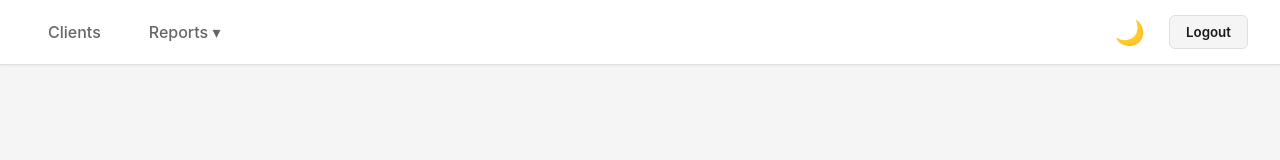
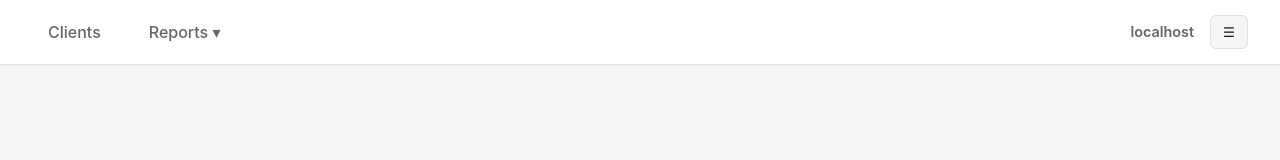
Before and after one commit to hamidmayeli/outline-ss-ws, a React (Vite) app in the folder management-app/frontend/: page /login in a window 1280 px wide. Shown: the top 160 px of the page. Built offline with nearby package versions, Linux system fonts and the light colour scheme; no server answers; sample sign-in values are in the browser's storage.

Commit message:
Refactor header to implement burger menu and host prefix display

```diff
--- a/management-app/frontend/src/components/Layout.css
+++ b/management-app/frontend/src/components/Layout.css
@@ -114,25 +114,18 @@
   gap: 1rem;
 }
 
-.theme-toggle {
-  background: none;
-  border: none;
-  font-size: 1.5rem;
-  cursor: pointer;
-  padding: 0.5rem;
-  border-radius: 6px;
-  display: flex;
-  align-items: center;
-  justify-content: center;
-  transition: background-color 0.2s;
+.host-prefix {
+  color: var(--text-secondary);
+  font-size: 0.9rem;
+  font-weight: 600;
 }
 
-.theme-toggle:hover {
-  background: var(--bg-hover);
+.burger-menu-container {
+  position: relative;
 }
 
-.logout-btn {
-  padding: 0.5rem 1rem;
+.burger-menu-toggle {
+  padding: 0.5rem 0.75rem;
   background: var(--bg-secondary);
   color: var(--text-primary);
   border: 1px solid var(--border-color);
@@ -142,9 +135,40 @@
   transition: all 0.2s;
 }
 
-.logout-btn:hover {
+.burger-menu-toggle:hover {
   background: var(--bg-hover);
   border-color: var(--primary-color);
+}
+
+.burger-menu-dropdown {
+  position: absolute;
+  top: calc(100% + 0.5rem);
+  right: 0;
+  background: var(--bg-primary);
+  border: 1px solid var(--border-color);
+  border-radius: 6px;
+  box-shadow: var(--shadow-md);
+  min-width: 220px;
+  z-index: 1000;
+  overflow: hidden;
+}
+
+.burger-menu-item {
+  width: 100%;
+  text-align: left;
+  padding: 0.75rem 1rem;
+  background: transparent;
+  color: var(--text-secondary);
+  border: none;
+  cursor: pointer;
+  font-size: 0.95rem;
+  font-weight: 500;
+  transition: all 0.2s;
+}
+
+.burger-menu-item:hover {
+  color: var(--text-primary);
+  background: var(--bg-hover);
 }
 
 .main-content {
@@ -176,9 +200,8 @@
     font-size: 0.875rem;
   }
 
-  .logout-btn {
-    padding: 0.5rem 0.75rem;
-    font-size: 0.875rem;
+  .host-prefix {
+    font-size: 0.8rem;
   }
 }
 
@@ -187,12 +210,16 @@
     font-size: 1rem;
   }
 
-  .theme-toggle {
-    font-size: 1.25rem;
-    padding: 0.375rem;
+  .header-right {
+    gap: 0.5rem;
   }
 
-  .logout-btn {
+  .burger-menu-toggle {
     padding: 0.375rem 0.625rem;
+    font-size: 0.9rem;
+  }
+
+  .burger-menu-dropdown {
+    min-width: 190px;
   }
 }
--- a/management-app/frontend/src/components/Layout.tsx
+++ b/management-app/frontend/src/components/Layout.tsx
@@ -17,6 +17,8 @@ export const Layout: React.FC<LayoutProps> = ({ children }) => {
   const navigate = useNavigate();
   const location = useLocation();
   const [showReportsDropdown, setShowReportsDropdown] = useState(false);
+  const [showBurgerMenu, setShowBurgerMenu] = useState(false);
+  const hostPrefix = window.location.host.split('.')[0];
 
   const handleLogout = () => {
     logout();
@@ -75,16 +77,39 @@ export const Layout: React.FC<LayoutProps> = ({ children }) => {
             </nav>
           </div>
           <div className="header-right">
-            <button
-              className="theme-toggle"
-              onClick={toggleTheme}
-              title={`Switch to ${theme === 'light' ? 'dark' : 'light'} mode`}
-            >
-              {theme === 'light' ? '🌙' : '☀️'}
-            </button>
-            <button className="logout-btn" onClick={handleLogout}>
-              Logout
-            </button>
+            <span className="host-prefix">{hostPrefix}</span>
+            <div className="burger-menu-container">
+              <button
+                className="burger-menu-toggle"
+                onClick={() => setShowBurgerMenu(!showBurgerMenu)}
+                aria-label="Open account menu"
+                title="Menu"
+              >
+                ☰
+              </button>
+              {showBurgerMenu && (
+                <div className="burger-menu-dropdown">
+                  <button
+                    className="burger-menu-item"
+                    onClick={() => {
+                      toggleTheme();
+                      setShowBurgerMenu(false);
+                    }}
+                  >
+                    {theme === 'light' ? 'Switch to dark mode' : 'Switch to light mode'}
+                  </button>
+                  <button
+                    className="burger-menu-item"
+                    onClick={() => {
+                      setShowBurgerMenu(false);
+                      handleLogout();
+                    }}
+                  >
+                    Logout
+                  </button>
+                </div>
+              )}
+            </div>
           </div>
         </div>
       </header>
```
